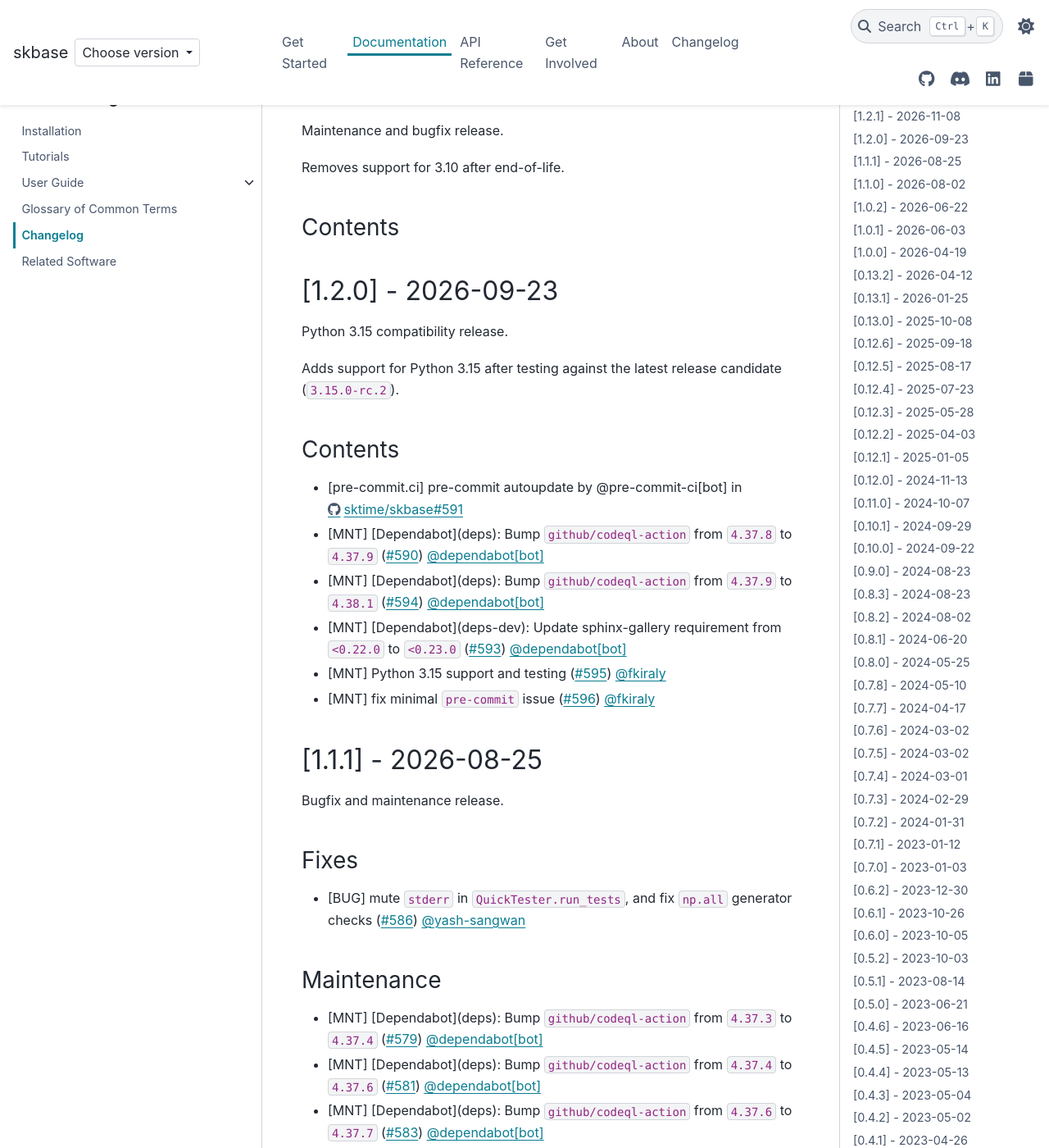
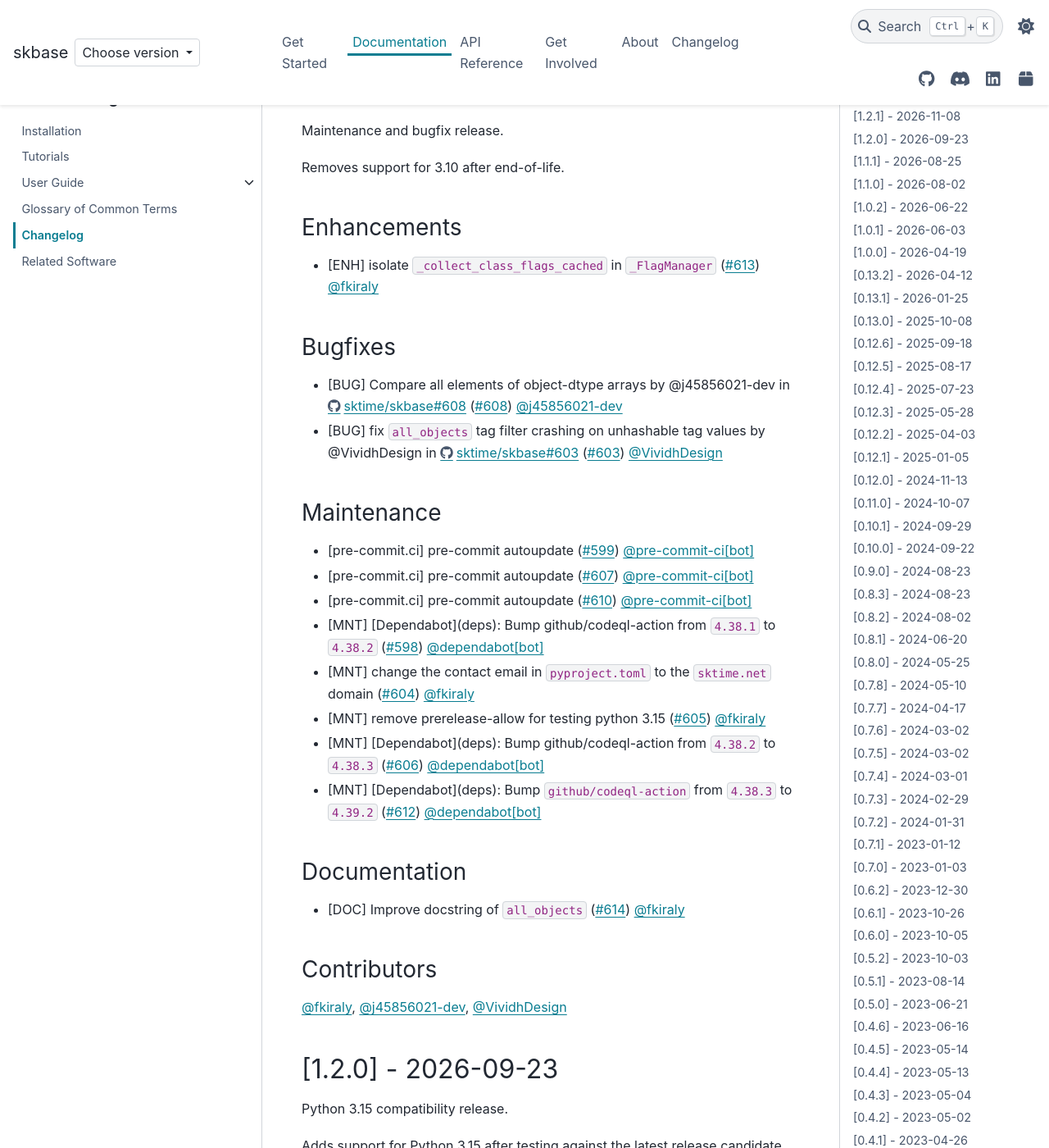
Before and after one commit to sktime/skbase, a Sphinx documentation site: the page built from docs/source/user_documentation/changelog.rst, in a window 1280 px wide and 1400 px high, scrolled down 394 px. Shown: the whole window at 82% size. Built offline with Sphinx 7.4.7 and the PyData theme 0.15.4, drawn with Linux system fonts in a browser that asks for light colours; comment, search, counter and statistics services are not loaded.

Commit message:
Update changelog.rst

```diff
--- a/docs/source/user_documentation/changelog.rst
+++ b/docs/source/user_documentation/changelog.rst
@@ -21,8 +21,51 @@
 
 Removes support for 3.10 after end-of-life.
 
-Contents
----------
+Enhancements
+------------
+
+* [ENH] isolate ``_collect_class_flags_cached`` in ``_FlagManager``
+  (:pr:`613`) :user:`fkiraly`
+
+Bugfixes
+--------
+
+* [BUG] Compare all elements of object-dtype arrays by @j45856021-dev in https://github.com/sktime/skbase/pull/608
+  (:pr:`608`) :user:`j45856021-dev`
+* [BUG] fix ``all_objects`` tag filter crashing on unhashable tag values by @VividhDesign in https://github.com/sktime/skbase/pull/603
+  (:pr:`603`) :user:`VividhDesign`
+
+Maintenance
+-----------
+
+* [pre-commit.ci] pre-commit autoupdate
+  (:pr:`599`) :user:`pre-commit-ci[bot]`
+* [pre-commit.ci] pre-commit autoupdate
+  (:pr:`607`) :user:`pre-commit-ci[bot]`
+* [pre-commit.ci] pre-commit autoupdate
+  (:pr:`610`) :user:`pre-commit-ci[bot]`
+* [MNT] [Dependabot](deps): Bump github/codeql-action from ``4.38.1`` to ``4.38.2``
+  (:pr:`598`) :user:`dependabot[bot]`
+* [MNT] change the contact email in ``pyproject.toml`` to the ``sktime.net`` domain
+  (:pr:`604`) :user:`fkiraly`
+* [MNT] remove prerelease-allow for testing python 3.15
+  (:pr:`605`) :user:`fkiraly`
+* [MNT] [Dependabot](deps): Bump github/codeql-action from ``4.38.2`` to ``4.38.3``
+  (:pr:`606`) :user:`dependabot[bot]`
+* [MNT] [Dependabot](deps): Bump ``github/codeql-action`` from ``4.38.3`` to ``4.39.2``
+  (:pr:`612`) :user:`dependabot[bot]`
+
+Documentation
+-------------
+
+* [DOC] Improve docstring of ``all_objects`` (:pr:`614`) :user:`fkiraly`
+
+Contributors
+------------
+
+:user:`fkiraly`,
+:user:`j45856021-dev`,
+:user:`VividhDesign`
 
 
 [1.2.0] - 2026-09-23
```
